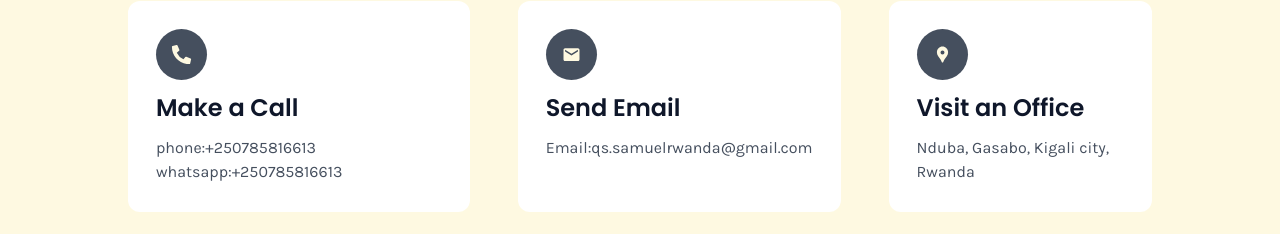
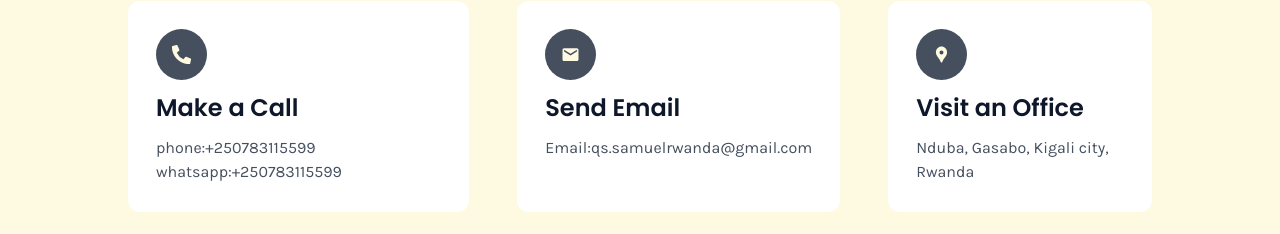
Before and after one commit to ngoga-innocent/Total-builders-ltd, a React (Vite) app: page /contact in a window 1280 px wide. Shown: the part 1767-2001 px from the top of the page. Built offline with nearby package versions, Linux system fonts and the light colour scheme.

Commit message:
total builders

```diff
--- a/src/Pages/ContactUsSection/Information.tsx
+++ b/src/Pages/ContactUsSection/Information.tsx
@@ -11,7 +11,7 @@ const Information = () => {
               <FaPhoneAlt color="FEF9E1" size={23} />
             </div>
             <h1 className="text-xl md:text-2xl">Make a Call</h1>
-            <p className="text-[#454F5E]">phone:+250785816613  whatsapp:+250785816613</p>
+            <p className="text-[#454F5E]">phone:+250783115599  whatsapp:+250783115599</p>
         </div>
         <div className="flex flex-col bg-white rounded-xl py-7 px-7 gap-y-3">
             <div className="rounded-full w-[4vw] h-[4vw] p-2 md:p-4 bg-[#454F5E] flex flex-col items-center justify-center">
--- a/src/Pages/SharedSections/Footer.tsx
+++ b/src/Pages/SharedSections/Footer.tsx
@@ -77,7 +77,7 @@ const Footer = () => {
 
           <div className="mt-8 flex flex-col gap-y-1">
             <a
-              href="//api.whatsapp.com/send?phone=250788258922&text=Hello"
+              href="//api.whatsapp.com/send?phone=250783115599&text=Hello"
               target="_blank"
               className="flex flex-row items-center gap-x-2"
             >
--- a/src/url.ts
+++ b/src/url.ts
@@ -1,2 +1,2 @@
-export const url='https://total-builders-ltd-api.onrender.com'
-// export const url='https://9ab2-41-186-184-14.ngrok-free.app'
+// export const url='https://total-builders-ltd-api.onrender.com'
+export const url='https://9ab2-41-186-184-14.ngrok-free.app'
```
